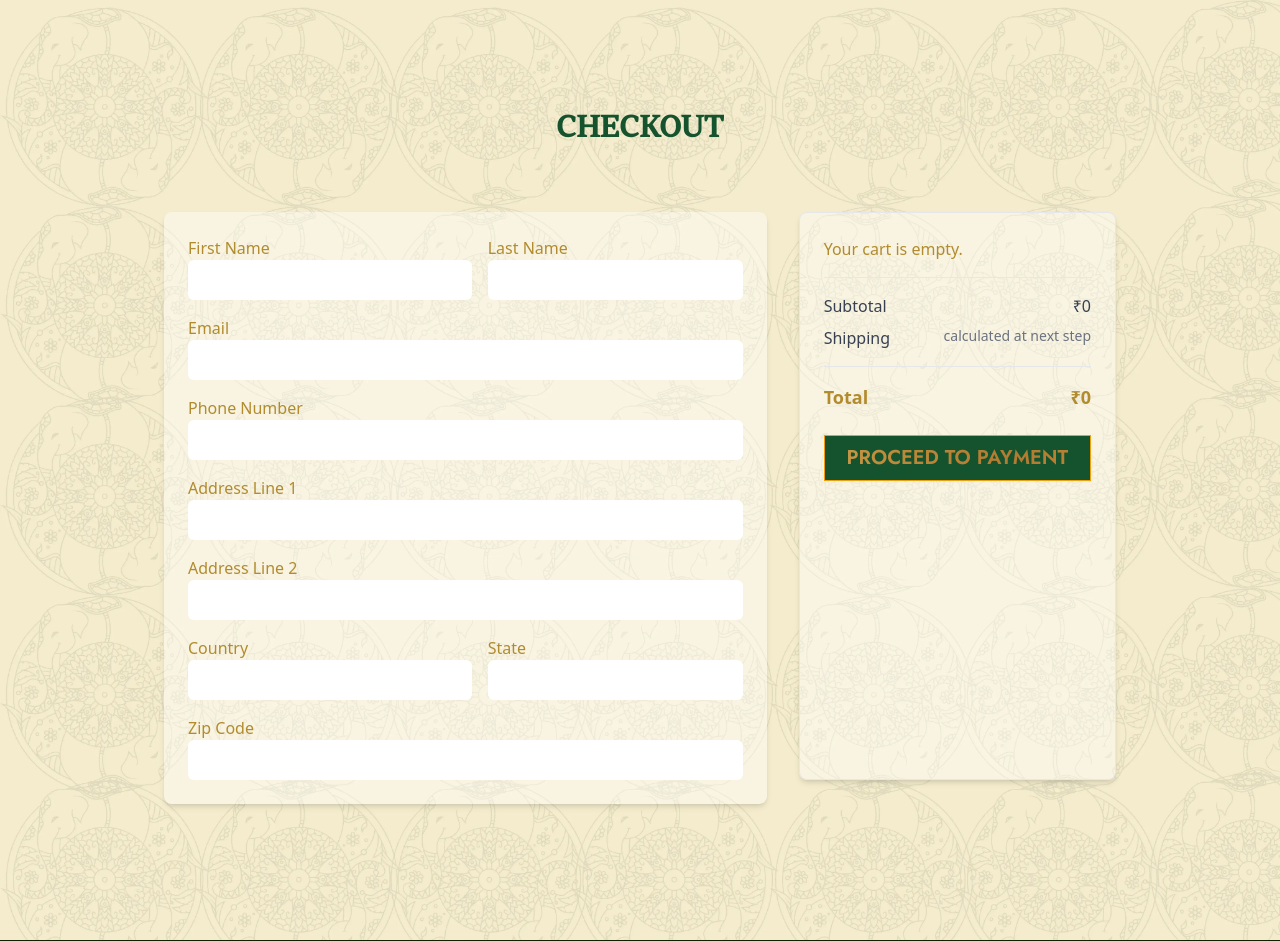
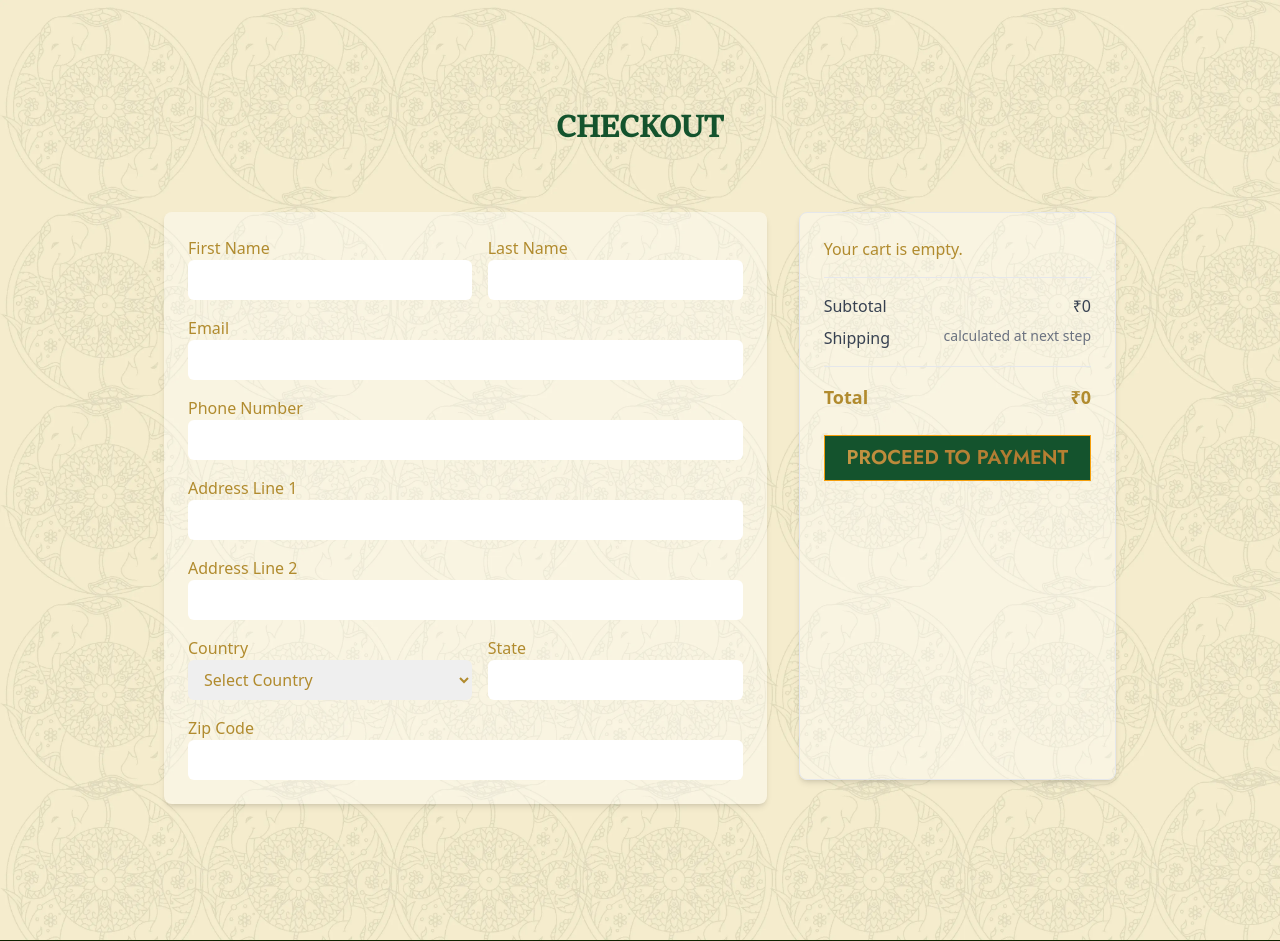
Before and after one commit to VarshaShaheen/Kanchivaram, a Django app: page /checkout/ in a window 1280 px wide. Shown: the top 941 px of the page. Run offline with Django 5.2, Linux system fonts and the light colour scheme; the visitor is signed in with stand-in values (Sample User, id 1); data that the repository does not hold is empty; style sheets or scripts are compiled from the project's sources; some libraries are stand-ins or nearby versions.

Commit message:
calculating delivery fees done

```diff
--- a/app/views.py
+++ b/app/views.py
@@ -2,7 +2,6 @@ from django.shortcuts import redirect, get_object_or_404, render
 from django.contrib import messages
 from django.contrib.auth.decorators import login_required
 from .models import Product, CartItem, Category
-
 
 
 def index(request):
@@ -69,7 +68,7 @@ def add_to_cart(request, product_id):
         return redirect('/catalogue/')
     else:
         cart_item, created = CartItem.objects.get_or_create(product=product,
-                                                        user=request.user)
+                                                            user=request.user)
         cart_item.save()
     return redirect(request.GET.get("to") or request.POST.get("to"), permanent=True)
 
--- a/payment/views.py
+++ b/payment/views.py
@@ -14,7 +14,7 @@ from django.contrib.auth.decorators import login_required
 
 from app.models import CartItem
 # from .models import send_email
-from .models import Payment
+from .models import Payment, Address
 from app.models import Order
 
 logger = logging.getLogger("payment")
@@ -39,33 +39,138 @@ def generate_token_from_dict(consumer_data, salt):
 
 
 class PaymentView(TemplateView):
+    country_charges = {
+        "AFGHANISTAN (FED)": {"charge_1kg": 4000, "charge_additional_500g": 700},
+        "ARGENTINA (FED)": {"charge_1kg": 4100, "charge_additional_500g": 600},
+        "AUSTRALIA (DTDC)": {"charge_1kg": 2600, "charge_additional_500g": 500},
+        "AUSTRIA (FED)": {"charge_1kg": 3800, "charge_additional_500g": 600},
+        "ARMENIA (FED)": {"charge_1kg": 3800, "charge_additional_500g": 600},
+        "AZERBAIJAN (FED)": {"charge_1kg": 4000, "charge_additional_500g": 700},
+        "BAHRAIN (DTDC)": {"charge_1kg": 2700, "charge_additional_500g": 500},
+        "BELGIUM (FED)": {"charge_1kg": 3800, "charge_additional_500g": 600},
+        "BANGLADESH (DTDC)": {"charge_1kg": 2300, "charge_additional_500g": 500},
+        "BRAZIL (FED)": {"charge_1kg": 4000, "charge_additional_500g": 700},
+        "CAMBODIA (FED)": {"charge_1kg": 3900, "charge_additional_500g": 700},
+        "CAMEROON (FED)": {"charge_1kg": 4100, "charge_additional_500g": 800},
+        "CANADA (FED)": {"charge_1kg": 3800, "charge_additional_500g": 600},
+        "CHILE (FED)": {"charge_1kg": 4100, "charge_additional_500g": 600},
+        "CHINA (FED)": {"charge_1kg": 3800, "charge_additional_500g": 600},
+        "COLOMBIA (FED)": {"charge_1kg": 3900, "charge_additional_500g": 700},
+        "COSTA RICA (FED)": {"charge_1kg": 3900, "charge_additional_500g": 600},
+        "CROATIA (FED)": {"charge_1kg": 3800, "charge_additional_500g": 700},
+        "CZECH REP (FED)": {"charge_1kg": 3800, "charge_additional_500g": 700},
+        "DENMARK (FED)": {"charge_1kg": 3800, "charge_additional_500g": 600},
+        "EGYPT (FED)": {"charge_1kg": 3700, "charge_additional_500g": 500},
+        "ETHOPIA (FED)": {"charge_1kg": 3900, "charge_additional_500g": 700},
+        "FINLAND (FED)": {"charge_1kg": 3800, "charge_additional_500g": 700},
+        "FRANCE (FED)": {"charge_1kg": 3800, "charge_additional_500g": 700},
+        "GEORGIA (FED)": {"charge_1kg": 4000, "charge_additional_500g": 700},
+        "GERMANY (FED)": {"charge_1kg": 4000, "charge_additional_500g": 600},
+        "GHANA (FED)": {"charge_1kg": 4100, "charge_additional_500g": 600},
+        "GREECE (FED)": {"charge_1kg": 3800, "charge_additional_500g": 600},
+        "HONG KONG (FED)": {"charge_1kg": 3700, "charge_additional_500g": 700},
+        "HUNGARY (FED)": {"charge_1kg": 3800, "charge_additional_500g": 600},
+        "ICELAND (FED)": {"charge_1kg": 4000, "charge_additional_500g": 700},
+        "INDIA (IND)": {"charge_1kg": 0, "charge_additional_500g": 0},
+        "INDONESIA (FED)": {"charge_1kg": 4000, "charge_additional_500g": 700},
+        "IRAN (FED)": {"charge_1kg": 3900, "charge_additional_500g": 600},
+        "IRAQ (FED)": {"charge_1kg": 3800, "charge_additional_500g": 600},
+        "IRELAND (FED)": {"charge_1kg": 3800, "charge_additional_500g": 600},
+        "ISRAEL (FED)": {"charge_1kg": 4000, "charge_additional_500g": 700},
+        "ITALY (FED)": {"charge_1kg": 3800, "charge_additional_500g": 600},
+        "JAMAICA (FED)": {"charge_1kg": 4000, "charge_additional_500g": 700},
+        "JAPAN (FED)": {"charge_1kg": 3800, "charge_additional_500g": 600},
+        "JORDAN (FED)": {"charge_1kg": 3700, "charge_additional_500g": 600},
+        "KAZAKHSTAN (FED)": {"charge_1kg": 3800, "charge_additional_500g": 600},
+        "KENYA (FED)": {"charge_1kg": 4100, "charge_additional_500g": 700},
+        "KUWAIT (DTDC)": {"charge_1kg": 2700, "charge_additional_500g": 500},
+        "LATVIA (FED)": {"charge_1kg": 4000, "charge_additional_500g": 600},
+        "LEBANON (FED)": {"charge_1kg": 3800, "charge_additional_500g": 600},
+        "LIBIYA (FED)": {"charge_1kg": 3900, "charge_additional_500g": 700},
+        "LUXEMBOURG (FED)": {"charge_1kg": 3800, "charge_additional_500g": 600},
+        "MALAYSIA (DTDC)": {"charge_1kg": 2100, "charge_additional_500g": 500},
+        "MALDIVES (DTDC)": {"charge_1kg": 2200, "charge_additional_500g": 600},
+        "MALTA (FED)": {"charge_1kg": 3900, "charge_additional_500g": 600},
+        "MEXICO (FED)": {"charge_1kg": 3900, "charge_additional_500g": 700},
+        "MOROCCO (FED)": {"charge_1kg": 4100, "charge_additional_500g": 700},
+        "MYANMAR (FED)": {"charge_1kg": 3900, "charge_additional_500g": 600},
+        "NEPAL (DTDC)": {"charge_1kg": 2000, "charge_additional_500g": 600},
+        "NETHERLANDS (FED)": {"charge_1kg": 3800, "charge_additional_500g": 700},
+        "NEW ZEALAND (FED)": {"charge_1kg": 4000, "charge_additional_500g": 600},
+        "NIGERIA (FED)": {"charge_1kg": 4100, "charge_additional_500g": 800},
+        "NORWAY (FED)": {"charge_1kg": 3800, "charge_additional_500g": 700},
+        "OMAN (DTDC)": {"charge_1kg": 2700, "charge_additional_500g": 500},
+        "PANAMA (FED)": {"charge_1kg": 3900, "charge_additional_500g": 800},
+        "PERU (FED)": {"charge_1kg": 3900, "charge_additional_500g": 700},
+        "PHILIPPINES (FED)": {"charge_1kg": 3800, "charge_additional_500g": 600},
+        "POLAND (FED)": {"charge_1kg": 3900, "charge_additional_500g": 600},
+        "PORTUGAL (FED)": {"charge_1kg": 3900, "charge_additional_500g": 600},
+        "QATAR (DTDC)": {"charge_1kg": 2700, "charge_additional_500g": 600},
+        "SAUDI (DTDC)": {"charge_1kg": 2200, "charge_additional_500g": 500},
+        "SERBIA (FED)": {"charge_1kg": 3900, "charge_additional_500g": 700},
+        "SINGAPORE (DTDC)": {"charge_1kg": 2000, "charge_additional_500g": 500},
+        "SLOVAKIA (FED)": {"charge_1kg": 3900, "charge_additional_500g": 700},
+        "SOUTH AFRICA (FED)": {"charge_1kg": 4000, "charge_additional_500g": 700},
+        "SPAIN (FED)": {"charge_1kg": 3800, "charge_additional_500g": 600},
+        "SRILANKA (DTDC)": {"charge_1kg": 2500, "charge_additional_500g": 500},
+        "SWEDAN (FED)": {"charge_1kg": 3800, "charge_additional_500g": 600},
+        "SWITZERLAND (FED)": {"charge_1kg": 3900, "charge_additional_500g": 700},
+        "TAIWAN (FED)": {"charge_1kg": 3800, "charge_additional_500g": 600},
+        "THAILAND (DTDC)": {"charge_1kg": 2300, "charge_additional_500g": 600},
+        "TURKEY (FED)": {"charge_1kg": 3700, "charge_additional_500g": 700},
+        "UAE (DTDC)": {"charge_1kg": 2200, "charge_additional_500g": 500},
+        "UK (FED)": {"charge_1kg": 3800, "charge_additional_500g": 600},
+        "USA (DTDC)": {"charge_1kg": 3200, "charge_additional_500g": 600},
+        "URUGUAY (FED)": {"charge_1kg": 3800, "charge_additional_500g": 600},
+        "YEMEN (FED)": {"charge_1kg": 3900, "charge_additional_500g": 700},
+        "ZIMBAWE (FED)": {"charge_1kg": 4100, "charge_additional_500g": 800},
+    }
+
     template_name = "app/checkout/checkout.html"
+
+    def calculate_delivery_charge(self, country, total_weight):
+        country_charge = self.country_charges.get(country)
+        if country_charge:
+            charge_1kg = country_charge["charge_1kg"]
+            charge_additional_500g = country_charge["charge_additional_500g"]
+
+            rounded_weight = ((total_weight - 1000) // 500 + 1) * 500
+
+            total_charge = charge_1kg + (rounded_weight // 500) * charge_additional_500g
+            return total_charge
+        else:
+            return None
 
     def get(self, request, *args, **kwargs):
         cart_items = CartItem.objects.filter(user=request.user)
         total_price = sum(item.product.mrp for item in cart_items)
-        return render(request, self.template_name, {'cart_items': cart_items, 'total_price': total_price})
+        total_weight = sum(item.product.weight for item in cart_items)
+        country_charges = self.country_charges
+        countries = country_charges.keys()
+        return render(request, self.template_name,
+                      {'cart_items': cart_items, 'total_price': total_price, 'countries': countries,
+                       'total_weight': total_weight})
 
     def post(self, request, *args, **kwargs):
         out_of_stock = False
         if request.user.is_authenticated:
+            selected_country = request.POST.get('country')
             cart_items = CartItem.objects.filter(user=request.user)
+            total_weight = sum(item.product.weight for item in cart_items)
+            shipping_charge = self.calculate_delivery_charge(selected_country, total_weight)
             for item in cart_items:
-                if item.product.stock == 0 :
+                if item.product.stock == 0:
                     messages.error(request, f'Product {item.product} is out of stock')
                     out_of_stock = True
             if out_of_stock:
                 return redirect('/catalogue/')
             else:
                 items_total = cart_items.aggregate(Sum('product__mrp'))['product__mrp__sum'] or 0
-                shipping_cost = 0
-                total_amount = items_total + shipping_cost
+                total_amount = items_total + shipping_charge
 
                 logger.debug(f"Payment creation request {request.POST}")
-
-                # Create payment with the calculated total amount
                 payment = Payment.objects.create(
-                    amount=total_amount,  # Use the calculated total amount here
+                    amount=total_amount,
                     currency="INR",
                     user=request.user,
                 )
@@ -96,16 +201,20 @@ class PaymentView(TemplateView):
 
                 generated_token = generate_token_from_dict(list(consumer_data.values()), salt)
                 logger.info(f"{generated_token=}")
-                return render(request, "payment/confirm_payment.html",
-                            {'token': generated_token, 'consumer_data': consumer_data,
-                            "payment": payment, "currency": "INR"})
+                return render(request, "payment/confirm_payment.html", {
+                    'token': generated_token,
+                    'consumer_data': consumer_data,
+                    "payment": payment,
+                    "currency": "INR",
+                    "shipping_charge": shipping_charge,
+                })
+
         else:
             return redirect('#')
 
+
 @csrf_exempt
-
 def payment_verification(request):
-
     if request.method == 'POST':
         payment_data = request.POST
         t_data = payment_data["msg"].split("|")
@@ -146,23 +255,25 @@ def payment_verification(request):
                 #     f"Dear sir, "
                 #     f"Your payment has failed and transaction id  is {txn_id} please retry  the payment or contact the team to complete the registration process"
                 #     "with Regards \n Maricon",payment.user.email,"Maricon Registration Fee")
-                return render(request, 'payment/failure.html', {'status': payment.status, 'txn_id': txn_id, 'txn_status': txn_status})
+                return render(request, 'payment/failure.html',
+                              {'status': payment.status, 'txn_id': txn_id, 'txn_status': txn_status})
                 # return JsonResponse({'status': 'failure'
                 #                      ,'txn_id': txn_id,
                 #                      'txn_status': txn_status})
             return render(request, 'payment/success.html', {'status': payment.status,
-                                'order_id': order.id,
-                                'payment_id': payment.id,
-                                'amount': payment.amount,
-                                'currency': payment.currency,
-                                'status': payment.status,
-                                'txn_id': txn_id,
-                                'txn_status': txn_status})
+                                                            'order_id': order.id,
+                                                            'payment_id': payment.id,
+                                                            'amount': payment.amount,
+                                                            'currency': payment.currency,
+                                                            'status': payment.status,
+                                                            'txn_id': txn_id,
+                                                            'txn_status': txn_status})
         else:
             payment = Payment.objects.filter(id=txn_id).first()
             payment.status = 'failed'
             payment.save()
             logger.error("payment verification failed {}".format(txn_id))
-            return render(request, 'payment/failure.html', {'status': payment.status, 'txn_id': txn_id, 'txn_status': txn_status})
+            return render(request, 'payment/failure.html',
+                          {'status': payment.status, 'txn_id': txn_id, 'txn_status': txn_status})
     else:
         return JsonResponse({'status': 'why are you here? you cant be here!'})
--- a/templates/app/checkout/checkout.html
+++ b/templates/app/checkout/checkout.html
@@ -40,11 +40,18 @@
                                 <input type="text" id="address2" name="address2"
                                        class="form-control w-full px-3 py-2 rounded-md"/>
                             </div>
+                            <input type="hidden" name="total_weight" value="{{ total_weight }}">
                             <div class="form-group md:col-span-1 col-span-2">
                                 <label for="country" class="block">Country</label>
-                                    <input type="text" id="country" name="country" required
-                                           class="form-control w-full px-3 py-2 rounded-md"/>
+                                <select id="country" name="country" required
+                                        class="form-control w-full px-3 py-2 rounded-md">
+                                    <option value="" disabled selected>Select Country</option>
+                                    {% for country in countries %}
+                                        <option value="{{ country }}">{{ country }}</option>
+                                    {% endfor %}
+                                </select>
                             </div>
+
                             <div class="form-group md:col-span-1 col-span-2">
                                 <label for="state" class="block">State</label>
                                 <input type="text" id="state" name="state" required
@@ -97,7 +104,7 @@
                         <hr class="my-4"/>
                         <div class="flex justify-between">
                             <p class="text-lg font-bold">Total</p>
-                                <p class="text-lg font-bold">₹{{ total_price|add:0 }}</p>
+                            <p class="text-lg font-bold">₹{{ total_price }}</p>
                         </div>
                         <a href="#" class="block mt-6 bg-green-900">
                             <button type="submit"
--- a/templates/payment/confirm_payment.html
+++ b/templates/payment/confirm_payment.html
@@ -101,9 +101,13 @@
                     <div class="text-lg text-green-900">
                         Name: <span class="text-gray-600">{{ payment.user.username }}</span>
                     </div>
+                     <div class="text-lg text-green-900">
+                        Shipping Charge: <span class="text-gray-600">{{ shipping_charge}} {{ payment.currency }}</span>
+                    </div>
                     <div class="text-lg text-green-900">
                         Total Amount: <span class="text-gray-600">{{ payment.amount }} {{ payment.currency }}</span>
                     </div>
+
                     <div class="text-center mt-6">
                         <button id="btnSubmit" class="w-3/4 mt-5 mx-auto py-2 px-4 border border-transparent rounded-md shadow-sm text-sm font-medium text-white bg-green-900 hover:bg-green-700 focus:outline-none focus:ring-2 focus:ring-offset-2 focus:ring-green-500">
                             Proceed to Pay
```
Also changed, not shown: app/models.py (+1 -120 lines), payment/models.py (+19 -2 lines). Lines whose indentation alone changed are shown as unchanged.
